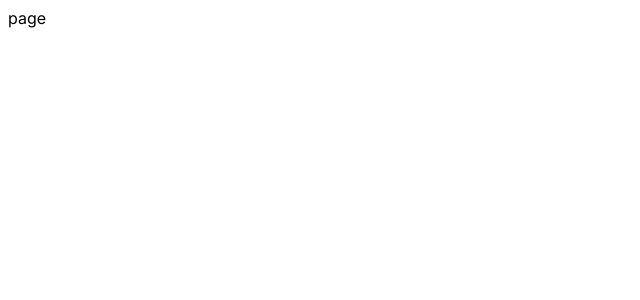
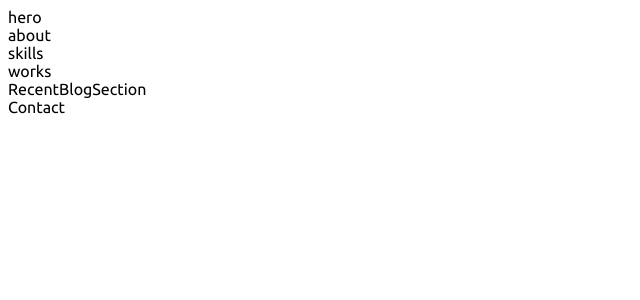
Before and after one commit to Sagar-Kap/sagarkapoor, a Next.js app: page / in a window 1280 px wide. Shown: the top 300 px of the page, without its empty margins (0-640 px from the left). Built offline with nearby package versions, Linux system fonts and the light colour scheme.

Commit message:
feat: initializing front page with its components

```diff
--- a/src/app/layout.tsx
+++ b/src/app/layout.tsx
@@ -1,8 +1,6 @@
 import type { Metadata } from "next";
-import { Inter } from "next/font/google";
+import { ubuntu } from "../styles/fonts";
 import "@styles/globals.css";
-
-const inter = Inter({ subsets: ["latin"] });
 
 export const metadata: Metadata = {
   title: "Create Next App",
@@ -16,7 +14,7 @@ export default function RootLayout({
 }) {
   return (
     <html lang="en">
-      <body className={inter.className}>{children}</body>
+      <body className={ubuntu.className}>{children}</body>
     </html>
   );
 }
--- a/src/app/page.tsx
+++ b/src/app/page.tsx
@@ -1,7 +1,21 @@
-import React from "react";
+import AboutSection from "@components/front-page/about-section";
+import ContactSection from "@components/front-page/contact-section";
+import HeroSection from "@components/front-page/hero";
+import RecentBlogSection from "@components/front-page/recent-blog-section";
+import SkillsSection from "@components/front-page/skills-section";
+import WorksSection from "@components/front-page/works-section";
 
 const HomePage = () => {
-  return <div>page</div>;
+  return (
+    <>
+      <HeroSection></HeroSection>
+      <AboutSection></AboutSection>
+      <SkillsSection></SkillsSection>
+      <WorksSection></WorksSection>
+      <RecentBlogSection></RecentBlogSection>
+      <ContactSection></ContactSection>
+    </>
+  );
 };
 
 export default HomePage;
--- /dev/null
+++ b/src/components/front-page/about-section.tsx
@@ -0,0 +1,5 @@
+const AboutSection = () => {
+  return <div>about</div>;
+};
+
+export default AboutSection;
--- /dev/null
+++ b/src/components/front-page/contact-section.tsx
@@ -0,0 +1,5 @@
+const ContactSection = () => {
+  return <div>Contact</div>;
+};
+
+export default ContactSection;
--- /dev/null
+++ b/src/components/front-page/hero.tsx
@@ -0,0 +1,5 @@
+const HeroSection = () => {
+  return <div>hero</div>;
+};
+
+export default HeroSection;
--- /dev/null
+++ b/src/components/front-page/recent-blog-section.tsx
@@ -0,0 +1,5 @@
+const RecentBlogSection = () => {
+  return <div>RecentBlogSection</div>;
+};
+
+export default RecentBlogSection;
--- /dev/null
+++ b/src/components/front-page/skills-section.tsx
@@ -0,0 +1,5 @@
+const SkillsSection = () => {
+  return <div>skills</div>;
+};
+
+export default SkillsSection;
--- /dev/null
+++ b/src/components/front-page/works-section.tsx
@@ -0,0 +1,5 @@
+const WorksSection = () => {
+  return <div>works</div>;
+};
+
+export default WorksSection;
--- /dev/null
+++ b/src/styles/fonts.ts
@@ -0,0 +1,13 @@
+import { Ubuntu, IBM_Plex_Mono } from "next/font/google";
+
+export const ubuntu = Ubuntu({
+  weight: ["300", "400", "500", "700"],
+  subsets: ["latin"],
+  display: "swap",
+});
+
+export const ibm_plex_mono = IBM_Plex_Mono({
+  weight: ["100", "200", "300", "400", "500", "600", "700"],
+  subsets: ["latin"],
+  display: "swap",
+});
```
